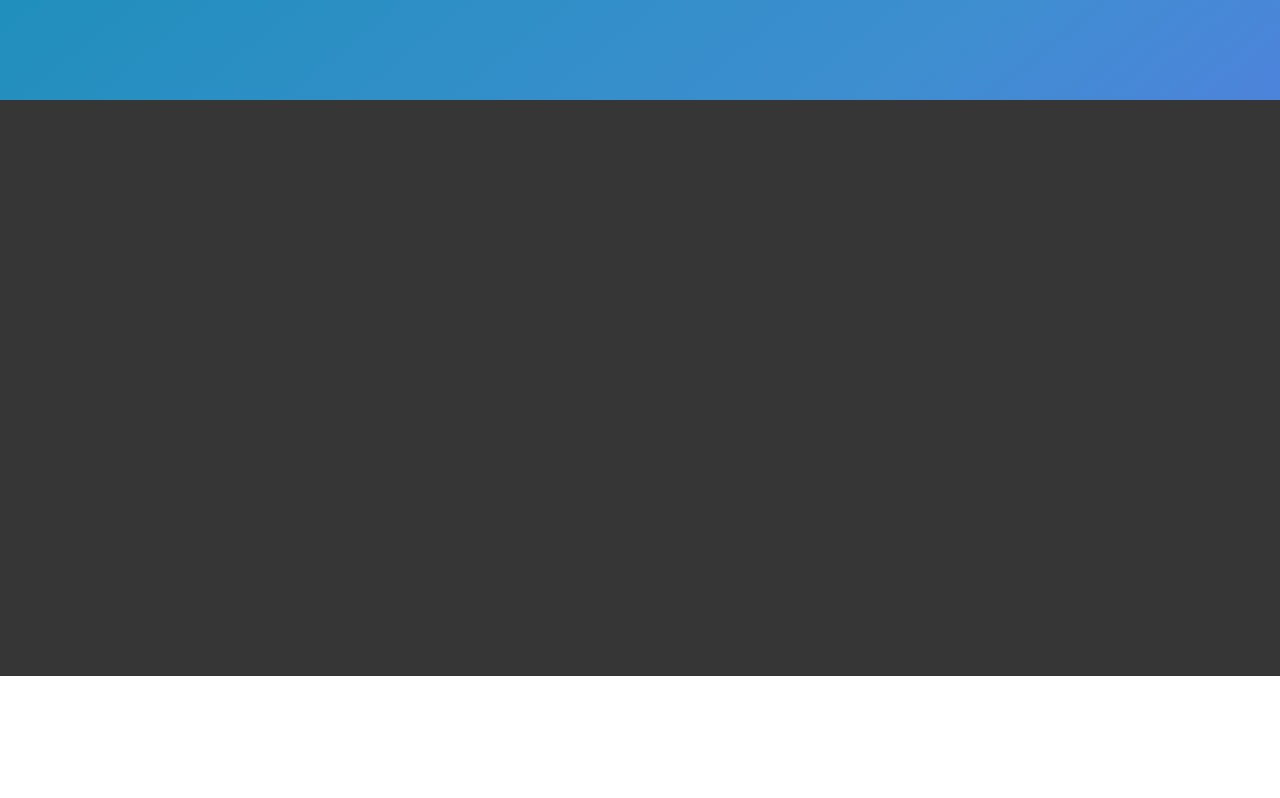
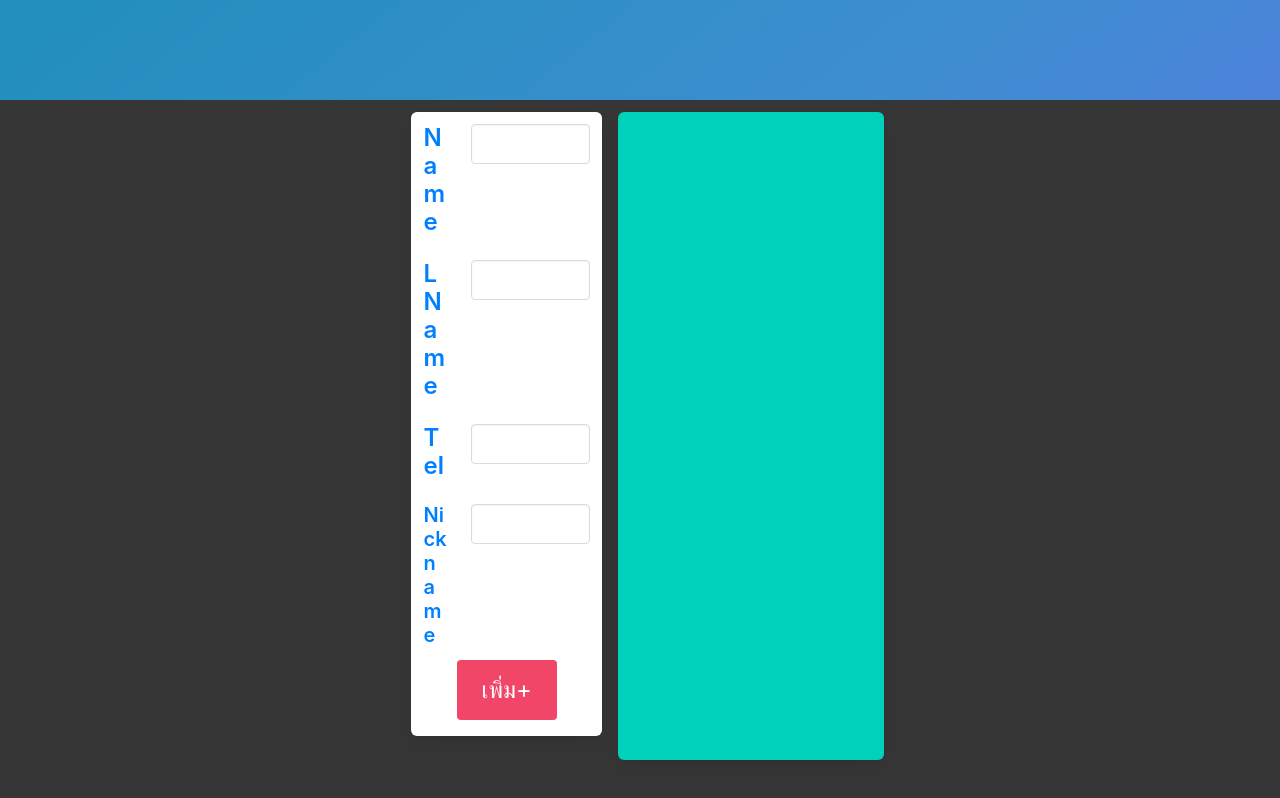
Before and after one commit to princel3lcS/Learn-Travis-SE, a Vue app: page / in a window 1280 px wide. Shown: the top 798 px of the page. Built offline with nearby package versions, Linux system fonts and the light colour scheme; what vue-sweetalert2, vuefire would draw is missing.

Commit message:
commple v1.0.0

```diff
--- a/src/App.vue
+++ b/src/App.vue
@@ -1,19 +1,17 @@
 <template>
   <div>
-    <section class="hero is-info is-bold" style="height: 100px">
-      <div class="hero-header">
-        <div class="container">
-
-        </div>
-      </div>
-    </section>
+    <hdr-view/>
     <router-view/>
   </div>
 </template>
 
 <script>
+import hdrView from './components/hdr'
 export default {
-  name: 'app'
+  name: 'app',
+  components: {
+    hdrView
+  }
 }
 </script>
 
--- a/src/components/HelloWorld.vue
+++ b/src/components/HelloWorld.vue
@@ -1,10 +1,56 @@
 <template>
   <div class='hello'>
-    <section class="hero is-dark is-large">
-      <div class="hero-body">
+    <section class="hero is-dark is-large is-fullheight">
+      <div class="hero">
         <div class="container">
+          <br>
           <div class="columns">
-
+            <div class="column is-5 box">
+              <div class="columns">
+                <div class="column is-3">
+                  <label class="title is-4" style="color : #0080ff;">Name </label>
+                </div>
+                <div class="column is-9">
+                  <input type="text" name="" value="" class="input" v-model="newUser.Name">
+                </div>
+              </div>
+              <div class="columns">
+                <div class="column is-3">
+                  <label class="title is-4" style="color : #0080ff;">LName </label>
+                </div>
+                <div class="column is-9">
+                  <input type="text" name="" value="" class="input" v-model="newUser.lastName">
+                </div>
+              </div>
+              <div class="columns">
+                <div class="column is-3">
+                  <label class="title is-4" style="color : #0080ff;">Tel </label>
+                </div>
+                <div class="column is-9">
+                  <input type="text" name="" value="" class="input" v-model="newUser.Tel">
+                </div>
+              </div>
+              <div class="columns">
+                <div class="column is-3">
+                  <label class="title is-5" style="color : #0080ff;">Nickname </label>
+                </div>
+                <div class="column is-9">
+                  <input type="text" name="" value="" class="input" v-model="newUser.nickName">
+                </div>
+              </div>
+              <div class="columns is-centered" style="padding : 0px 0px 16px 0px">
+                <button @click="add()"type="button" name="button" class="button is-danger is-large">เพิ่ม+</button>
+              </div>
+            </div>
+            <div class="column is-7 box" style="margin-left : 16px; background-color : #00D1BB;">
+              <div class="column is-3 box"  v-for="u in User" style="float : left; margin : 10px;">
+                ชื่อ : {{u.Name}} <br>
+                นามสกุล : {{u.lastName}} <br>
+                เบอร์ : {{u.Tel}} <br>
+                ชื่อเล่น : {{u.nickName}} <br>
+                <button type="button" @click="del(u)" name="button" class="button is-small is-danger is-centered">ลบ</button>
+              </div>
+            </div>
           </div>
         </div>
       </div>
@@ -32,7 +78,25 @@ export default {
   },
   data () {
     return {
-      msg: 'Welcome to Your Vue.js App'
+      msg: 'Welcome to Your Vue.js App',
+      newUser: {
+        Name: '',
+        lastName: '',
+        Tel: '',
+        nickName: ''
+      }
+    }
+  },
+  methods: {
+    add () {
+      userRef.push(this.newUser)
+      this.newUser.Name = ''
+      this.newUser.lastName = ''
+      this.newUser.Tel = ''
+      this.newUser.nickName = ''
+    },
+    del (u) {
+      userRef.child(u['.key']).remove()
     }
   }
 }
--- /dev/null
+++ b/src/components/hdr.vue
@@ -0,0 +1,44 @@
+<template>
+  <div class='hello'>
+    <section class="hero is-info is-bold" style="height: 100px">
+      <div class="hero-header">
+        <div class="container">
+
+          <!-- <div class="column is-4">
+            <button type="" name="button" class="button is-large is-danger">เพิ่มข้อมูล</button>
+            <button type="" name="button" class="button is-large  is-warning">แสดงผล</button>
+          </div> -->
+        </div>
+      </div>
+    </section>
+  </div>
+</template>
+
+<script>
+export default {
+  name: 'hdr',
+  data () {
+    return {
+      msg: 'Welcome to Your Vue.js App'
+    }
+  }
+}
+</script>
+
+<!-- Add 'scoped' attribute to limit CSS to this component only -->
+<style scoped>
+h1, h2 {
+  font-weight: normal;
+}
+ul {
+  list-style-type: none;
+  padding: 0;
+}
+li {
+  display: inline-block;
+  margin: 0 10px;
+}
+a {
+  color: #42b983;
+}
+</style>
--- a/src/router/index.js
+++ b/src/router/index.js
@@ -1,7 +1,6 @@
 import Vue from 'vue'
 import Router from 'vue-router'
 import HelloWorld from '@/components/HelloWorld'
-
 Vue.use(Router)
 
 export default new Router({
```
Also changed, not shown: src/components/display.vue (deleted, +0 -57 lines).
